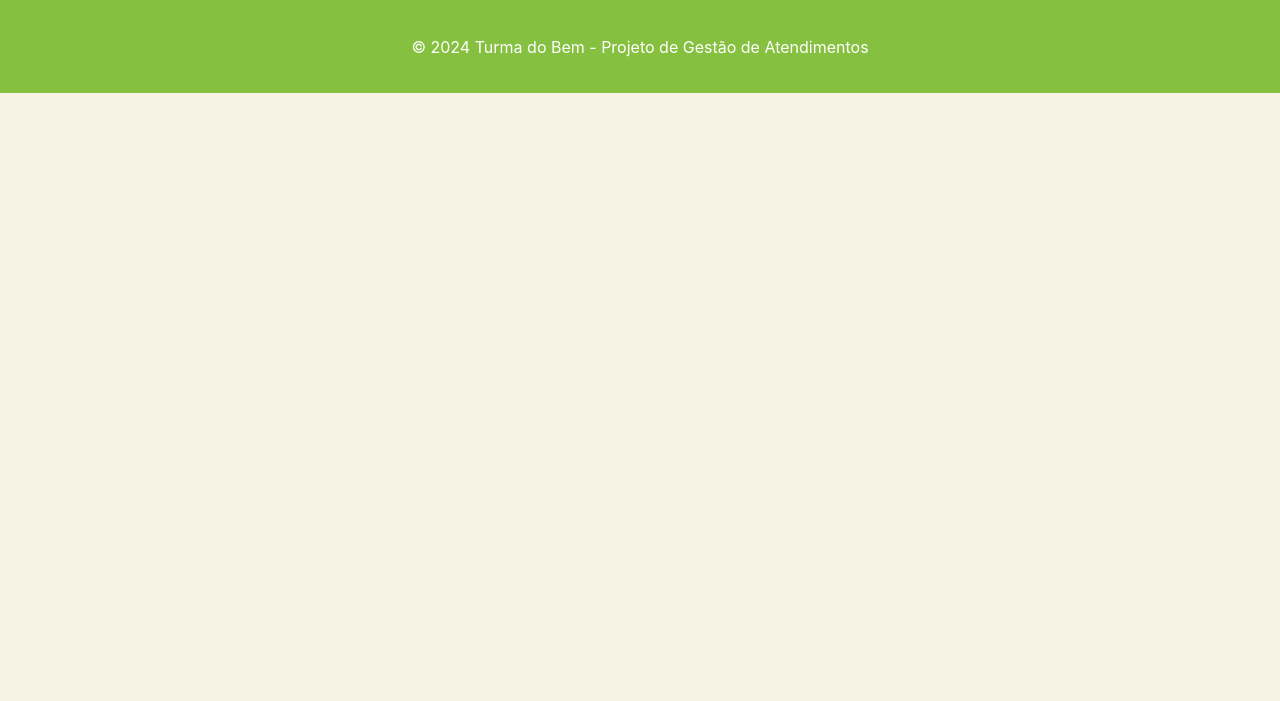
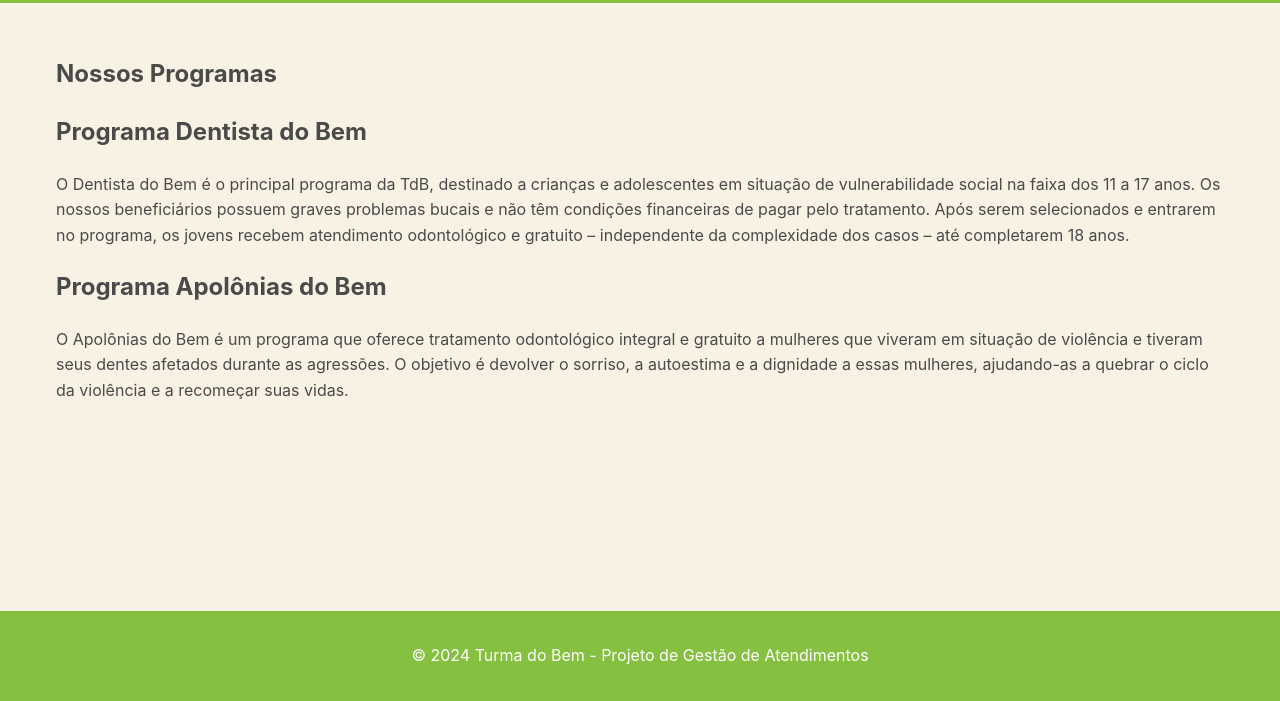
Before and after one commit to GianKAraujo/TurmaDoBem-Sprint2, a plain HTML site: page Sprint 2/index.html in a window 1280 px wide. Shown: the part 99-800 px from the top of the page. Drawn offline with Linux system fonts and the light colour scheme.

Commit message:
Add files via upload

```diff
--- a/Sprint 2/index.html
+++ b/Sprint 2/index.html
@@ -23,6 +23,21 @@
       </ul>
     </nav>
   </header>
+    <main class="conteudo-principal">
+    <section class="secao-principal">
+      <h1>Nossos Programas</h1>
+
+      <div class="card-programa">
+        <h2>Programa Dentista do Bem</h2>
+        <p>O Dentista do Bem é o principal programa da TdB, destinado a crianças e adolescentes em situação de vulnerabilidade social na faixa dos 11 a 17 anos. Os nossos beneficiários possuem graves problemas bucais e não têm condições financeiras de pagar pelo tratamento. Após serem selecionados e entrarem no programa, os jovens recebem atendimento odontológico e gratuito – independente da complexidade dos casos – até completarem 18 anos.</p>
+      </div>
+
+      <div class="card-programa">
+        <h2>Programa Apolônias do Bem</h2>
+        <p>O Apolônias do Bem é um programa que oferece tratamento odontológico integral e gratuito a mulheres que viveram em situação de violência e tiveram seus dentes afetados durante as agressões. O objetivo é devolver o sorriso, a autoestima e a dignidade a essas mulheres, ajudando-as a quebrar o ciclo da violência e a recomeçar suas vidas.</p>
+      </div>
+    </section>
+    </main>
   <footer>
     <p>© 2024 Turma do Bem - Projeto de Gestão de Atendimentos</p>
   </footer>
```
